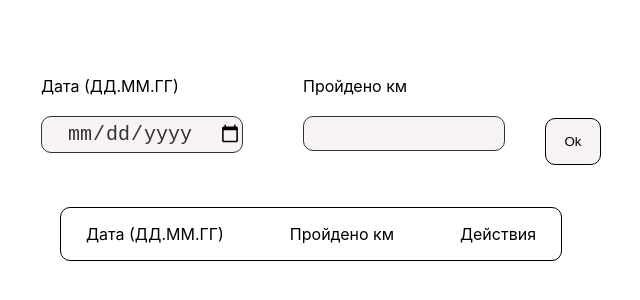
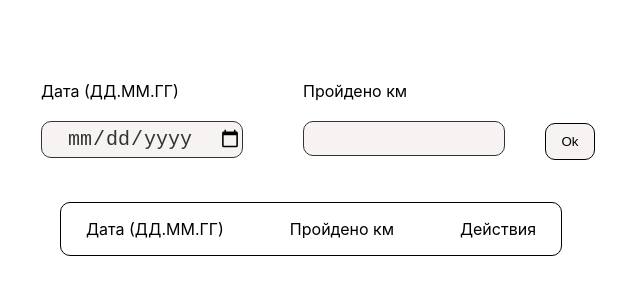
Before and after one commit to Pezu-git/ra16_steps, a React (Create React App) app: page / in a window 1280 px wide. Shown: the part 232-532 px from the top of the page, without its empty margins (329-969 px from the left). Built offline with nearby package versions, Linux system fonts and the light colour scheme.

Commit message:
first commit

```diff
--- a/src/App.css
+++ b/src/App.css
@@ -1,16 +1,19 @@
 .App {
-  height: 100vh;
-  width: 100vw;
-  margin: 0;
-  padding: 0;
   display: flex;
   justify-content: center;
   align-items: center;
+
+  height: 100vh;
+  width: 100vw;
+
+  margin: 0;
+  padding: 0;
 }
 
 .container {
   width: 600px;
 }
+
 .containerHeader {
   display: flex;
 }
@@ -20,22 +23,36 @@
 .buttonOkContainer {
   display: flex;
   flex-direction: column;
+
   margin: 0 30px;
 }
 
 
 .input {
+  text-align: center;
+
+  width: 200px;
+
+  margin: 20px 0;
+  padding: 5px 0 5px 0;
+
   background: #f7f3f3;
   color: #333;
+  font-size: 20px;
+
   border: 1px solid;
   border-radius: 10px;
-  background: #f7f3f3;
-  font-size: 2rem;
-  text-align: center;
-  width: 200px;
-  margin: 20px 0;
-  padding: 5px 0 5px 0;
-  font-size: 20px;
+}
+
+input[type="number"] {
+	-moz-appearance: textfield;
+	-webkit-appearance: textfield;
+	appearance: textfield;
+}
+
+input[type="number"]::-webkit-outer-spin-button,
+input[type="number"]::-webkit-inner-spin-button {
+	display: none;
 }
 
 .buttonOkContainer {
@@ -45,34 +62,38 @@
 }
 
 .buttonOk {
+  width: 50px;
+
   margin: 42px 10px;
-  padding: 15px 0 15px 0;
+  padding: 10px 0 10px 0;
+
   border: 1px solid;
   border-radius: 10px;
+
   background: #f7f3f3;
-  width: 100px;
   cursor: pointer;
 }
 
 .diaryHeaderContainer {
   display: flex;
+  justify-content: space-between;
+
   width: 450px;
   margin: auto;
-  justify-content: space-between;
 }
 
 .itemContainer {
   display: flex;
-
 }
 
 .dateText {
-width: 160px;
-margin: 20px 10px
+  width: 160px;
+  margin: 20px 10px
 }
 .distText {
+  text-align: center;
+
   width: 120px;
-  text-align: center;
   margin: 20px 10px
 }
 
@@ -80,6 +101,7 @@ margin: 20px 10px
   width: 20px;
   height: 20px;
   margin-left: 5px;
+
   font-size: 10px;
 }
 
@@ -92,12 +114,14 @@ margin: 20px 10px
 .containerDiary {
   width: 500px;
   margin: auto;
+
   border: 1px solid;
   border-radius: 10px;
 }
 .myStepContainer {
-  width: 450px;
   display: flex;
   flex-direction: column;
+
+  width: 450px;
   margin: auto;
 }
--- a/src/App.js
+++ b/src/App.js
@@ -1,11 +1,11 @@
 
 import './App.css';
-import MyFit from './components/MyFit';
+import MySteps from './components/MySteps';
 
 export default function App() {
   return (
     <div className='App'>
-      <MyFit />
+      <MySteps />
     </div>
   );
 }
--- a/src/components/DateList.js
+++ /dev/null
@@ -1,21 +0,0 @@
-import PropTypes from 'prop-types'
-import DateItem from './DateItem';
-import ModelDate from './ModelDate';
-
-function DateList(props) {
-
-    const { books, onRemove: handleRemove } = props;
-    const sortBooks =books.sort((prev, next) => prev.name < next.name ? 1 : -1);
-    return (
-        <div className="myStepContainer">
-            {sortBooks.map(o => <DateItem key={o.id} book={o} onRemove={handleRemove}/>)}
-        </div>
-    )
-}
-
-DateList.propTypes = {
-    books: PropTypes.arrayOf(PropTypes.instanceOf(ModelDate)).isRequired,
-    onRemove: PropTypes.func.isRequired,
-}
-
-export default DateList
--- a/src/components/ModelDate.js
+++ b/src/components/ModelData.js
@@ -1,4 +1,4 @@
-class ModelDate {
+class ModelData {
     constructor(id, name, distance) {
         this.id = id
         this.name = name
@@ -6,4 +6,4 @@ class ModelDate {
     }
 }
 
-export default ModelDate
+export default ModelData
--- a/src/components/MyFit.js
+++ /dev/null
@@ -1,17 +0,0 @@
-
-import React from "react";
-
-import MyFitInterface from './MyFitInterface'
-
-function MyFit(props) {
-
-
-  return (
-    <React.Fragment>
-      <MyFitInterface />
-
-    </React.Fragment>
-  )
-}
-
-export default MyFit
--- a/src/components/MyFitInterface.js
+++ b/src/components/MySteps.js
@@ -1,9 +1,9 @@
-import DateInput from './DateInput'
+import StepInput from './StepInput'
 import React, { useState } from "react";
-import DateList from './DateList';
+import StepList from './StepList';
 
 
-function MyFitInterface(prop) {
+function MySteps(prop) {
   const [books, setBooks] = useState([]);
   const handleAdd = book => { setBooks(prevBooks => [...prevBooks, book]); }
   const handleRemove = id => {
@@ -13,7 +13,7 @@ function MyFitInterface(prop) {
   return (
     <div className="container">
 
-          <DateInput onAdd={handleAdd} />
+          <StepInput onAdd={handleAdd} />
 
       <div className="containerDiary">
         <div className="diaryHeaderContainer">
@@ -21,10 +21,10 @@ function MyFitInterface(prop) {
           <p className="diaryHeaderText">Пройдено км</p>
           <p className="diaryHeaderText">Действия</p>
         </div>
-        <DateList books={books} onRemove={ handleRemove} />
+        <StepList books={books} onRemove={ handleRemove} />
       </div>
     </div>
   )
 }
 
-export default MyFitInterface
+export default MySteps
--- a/src/components/DateInput.js
+++ b/src/components/StepInput.js
@@ -1,9 +1,9 @@
 import PropTypes from 'prop-types'
 import { useState } from "react";
-import ModelDate from './ModelDate';
+import ModelData from './ModelData';
 import { nanoid } from 'nanoid'
 
-function DateInput(props) {
+function StepInput(props) {
 
     const {onAdd} = props;
     const [form, setFormDate] = useState({name: ''});
@@ -18,7 +18,7 @@ function DateInput(props) {
     }
     const handleSubmit = evt => {
         evt.preventDefault();
-        const book = new ModelDate(nanoid(), form.name, forms.distance);
+        const book = new ModelData(nanoid(), form.name, forms.distance);
         onAdd(book);
         setFormDate({name: ''});
         setFormDist({distance: ''});
@@ -40,8 +40,8 @@ function DateInput(props) {
 }
 
 
-DateInput.propTypes = {
+StepInput.propTypes = {
     onAdd: PropTypes.func.isRequired,
 }
 
-export default DateInput
+export default StepInput
--- /dev/null
+++ b/src/components/StepList.js
@@ -0,0 +1,21 @@
+import PropTypes from 'prop-types'
+import StepItem from './StepItem';
+import ModelData from './ModelData';
+
+function StepList(props) {
+
+    const { books, onRemove: handleRemove } = props;
+    const sortBooks =books.sort((prev, next) => prev.name < next.name ? 1 : -1);
+    return (
+        <div className="myStepContainer">
+            {sortBooks.map(o => <StepItem key={o.id} book={o} onRemove={handleRemove}/>)}
+        </div>
+    )
+}
+
+StepList.propTypes = {
+    books: PropTypes.arrayOf(PropTypes.instanceOf(ModelData)).isRequired,
+    onRemove: PropTypes.func.isRequired,
+}
+
+export default StepList
```
Also changed, not shown: src/components/StepItem.js (renamed from src/components/DateItem.js, +5 -5 lines).
